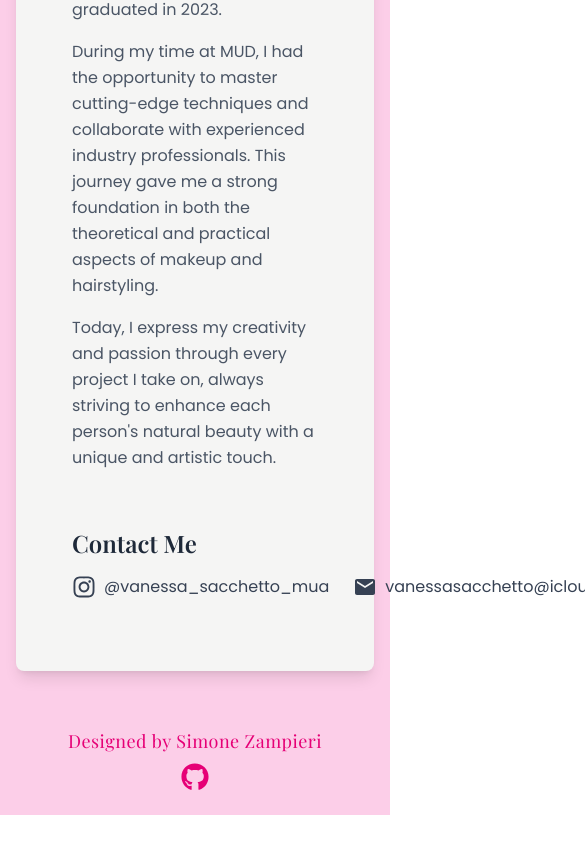
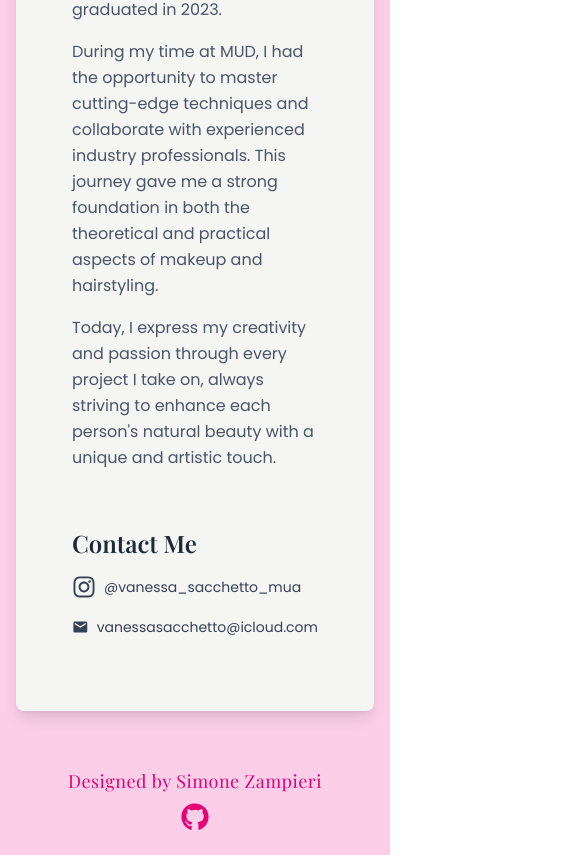
Before and after one commit to SimoneZampieri/portfolio-vanessa-mua, a React (Vite) app: page /detail in a window 390 px wide. Shown: the part 795-1650 px from the top of the page, 585 px wide, since content can reach past the window. Before the commit the page ends 1610 px from the top, so only its background shows below. Built offline with nearby package versions, Linux system fonts and the light colour scheme.

Commit message:
FIX: made swiper and contact page mobile responsive

```diff
--- a/src/components/ImageSlider.jsx
+++ b/src/components/ImageSlider.jsx
@@ -18,7 +18,7 @@ const ImageSlider = ({ images }) => {
         effect={'coverflow'}
         grabCursor={true}
         centeredSlides={true}
-        slidesPerView={3}
+        slidesPerView={'auto'}
         initialSlide={1}
         coverflowEffect={{
           rotate: 0,
@@ -35,12 +35,23 @@ const ImageSlider = ({ images }) => {
           bulletActiveClass: 'swiper-pagination-bullet-active',
         }}
         navigation={true}
+        breakpoints={{
+          320: {
+            slidesPerView: 1,
+          },
+          640: {
+            slidesPerView: 2,
+          },
+          1024: {
+            slidesPerView: 3,
+          },
+        }}
         modules={[EffectCoverflow, Pagination, Navigation]}
         className="h-[400px] !pb-8" // Reduced height and added padding bottom
       >
         {images.map((image) => (
           <SwiperSlide key={image.id} className="flex items-center justify-center">
-            <div className="aspect-square w-[300px] overflow-hidden rounded-lg shadow-2xl">
+            <div className="aspect-square w-[200px] sm:w-[300px] overflow-hidden rounded-lg shadow-2xl">
               <img
                 src={image.src}
                 alt={image.alt}
--- a/src/components/MuaDetail.jsx
+++ b/src/components/MuaDetail.jsx
@@ -85,7 +85,7 @@ const MuaDetail = () => {
             <h2 className="font-['Playfair_Display'] text-2xl font-semibold text-gray-800 mb-4">
               Contact Me
             </h2>
-            <div className="flex gap-6">
+            <div className="flex flex-col sm:flex-row gap-4 sm:gap-6">
               <a
                 href="https://instagram.com/vanessa_sacchetto_mua"
                 target="_blank"
@@ -93,14 +93,14 @@ const MuaDetail = () => {
                 className="flex items-center gap-2 text-gray-700 hover:text-pink-500 transition-colors"
               >
                 <FaInstagram size={24} />
-                <span className="font-['Poppins']">@vanessa_sacchetto_mua</span>
+                <span className="font-['Poppins'] text-sm sm:text-base">@vanessa_sacchetto_mua</span>
               </a>
               <a
-                href="mailto:vanessa.mua@email.com"
+                href="mailto:vanessasacchetto@icloud.com"
                 className="flex items-center gap-2 text-gray-700 hover:text-pink-500 transition-colors"
               >
                 <MdEmail size={24} />
-                <span className="font-['Poppins']">
+                <span className="font-['Poppins'] text-sm sm:text-base">
                   vanessasacchetto@icloud.com
                 </span>
               </a>
```
